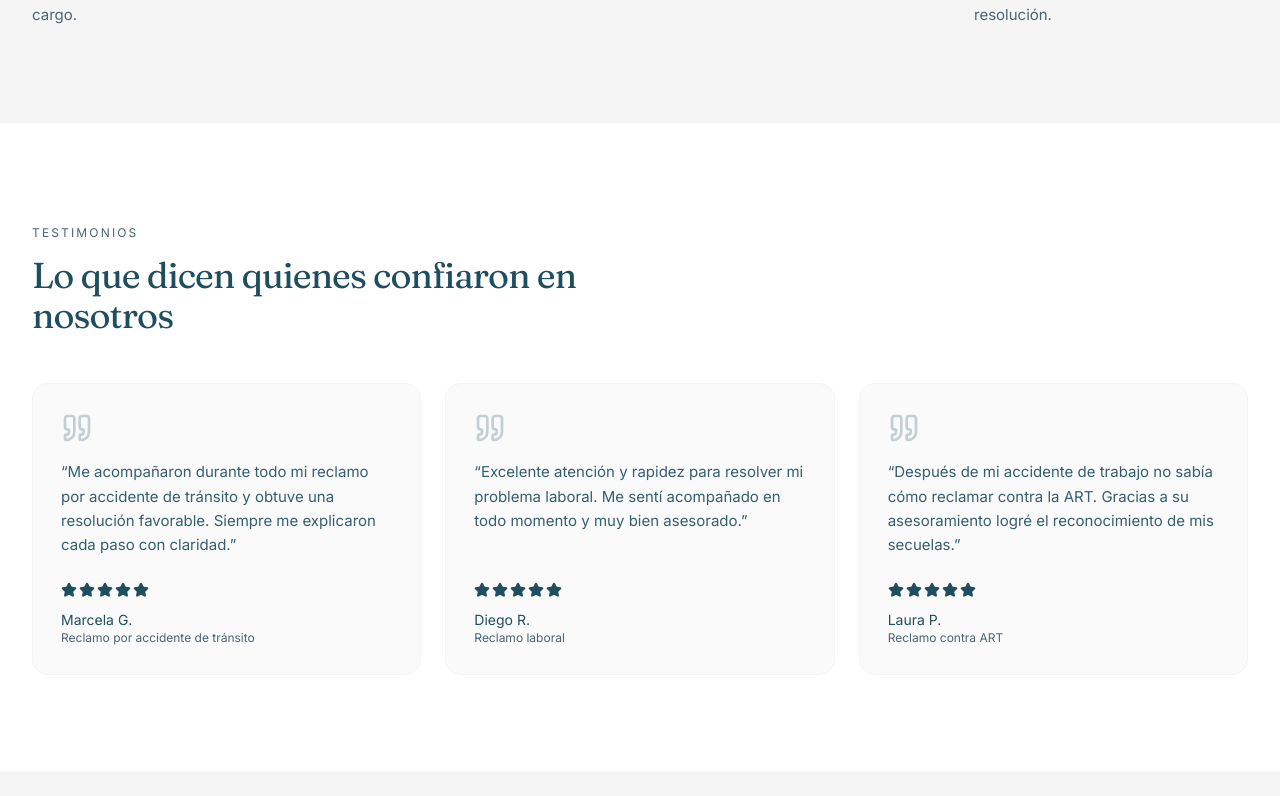
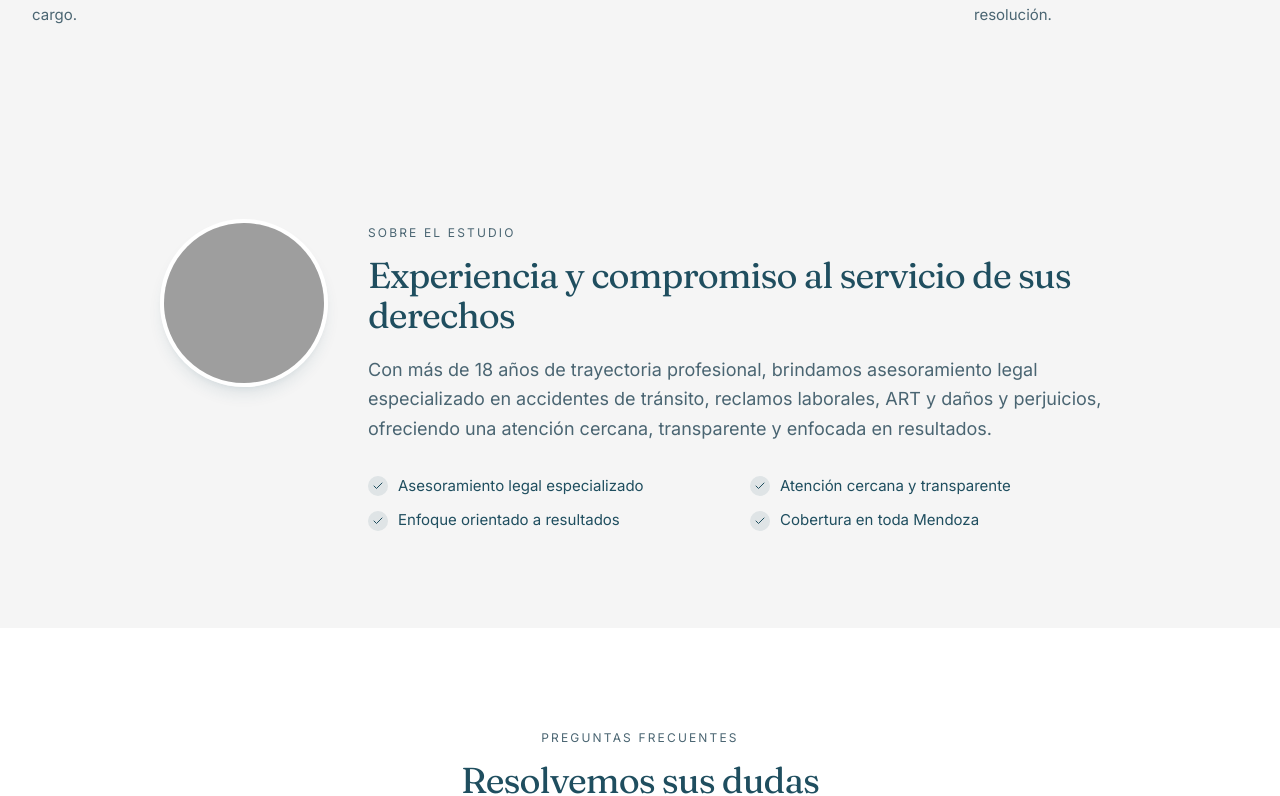
Before and after one commit to mbarrera203/EstudioNegri, a React (Vite) app: page / in a window 1280 px wide. Shown: the part 4009-4805 px from the top of the page. Built offline with nearby package versions, Linux system fonts and the light colour scheme; grey boxes are pictures that could not be loaded.

Commit message:
Comment out Testimonios component in Landing page

```diff
--- a/src/pages/Landing.tsx
+++ b/src/pages/Landing.tsx
@@ -6,7 +6,7 @@ import { Servicios } from '../components/Servicios';
 import { ConsultaSinCargo } from '../components/ConsultaSinCargo';
 import { PorQueElegirnos } from '../components/PorQueElegirnos';
 import { Proceso } from '../components/Proceso';
-import { Testimonios } from '../components/Testimonios';
+// import { Testimonios } from '../components/Testimonios';
 import { SobreAbogado } from '../components/SobreAbogado';
 import { FAQ } from '../components/FAQ';
 import { Contacto } from '../components/Contacto';
@@ -24,7 +24,7 @@ export function Landing() {
         <ConsultaSinCargo />
         <PorQueElegirnos />
         <Proceso />
-        <Testimonios />
+        {/* <Testimonios /> */}
         <SobreAbogado />
         <FAQ />
         <Contacto />
```
